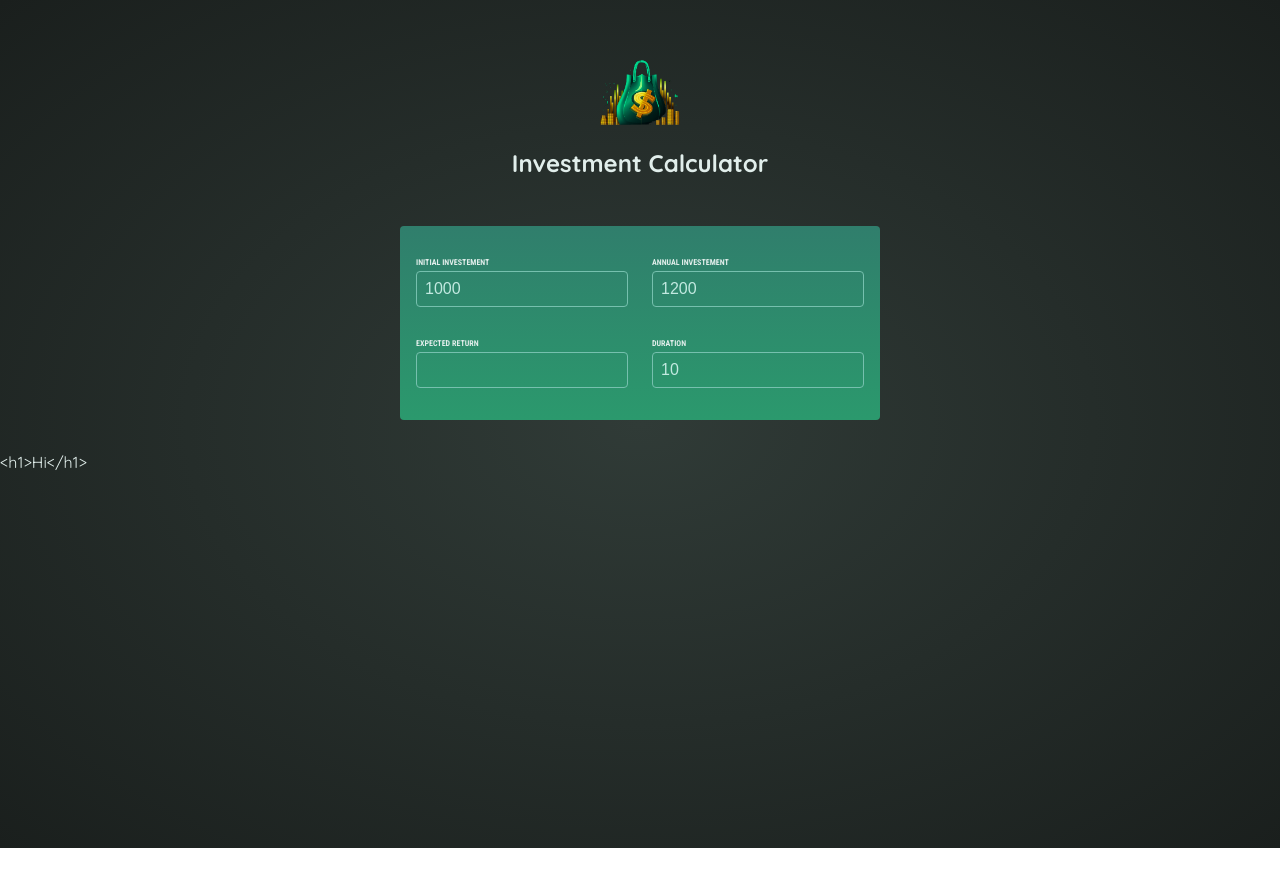
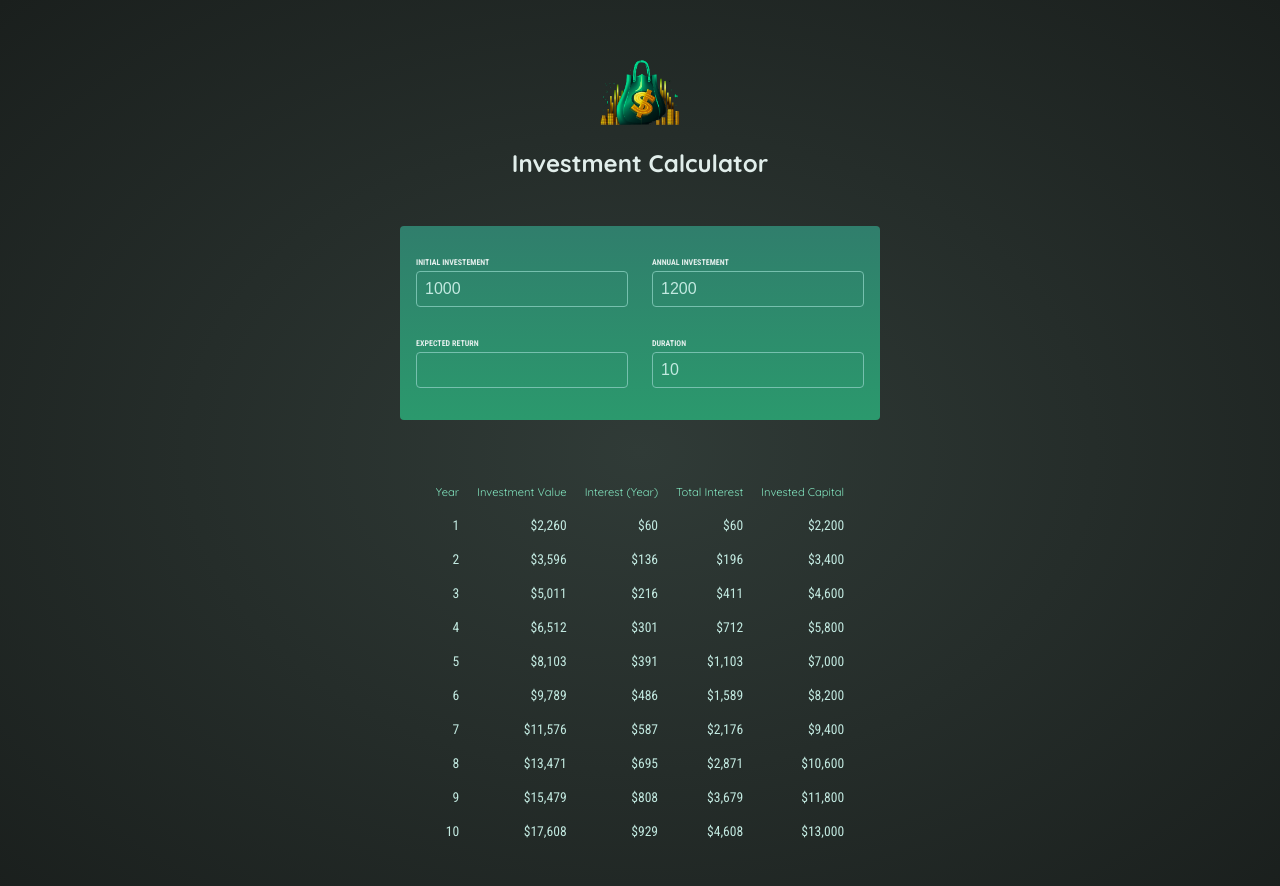
Before and after one commit to alifrazansaputra0997/tutorial-react-udemy-Maximilian, a React (Vite) app: page / in a window 1280 px wide. Shown: the top 886 px of the page. Before the commit the page ends 848 px from the top, so only its background shows below. Built offline with nearby package versions, Linux system fonts and the light colour scheme.

Commit message:
104. Outputting Results in a List & Dereving More Values

```diff
--- a/src/components/Results/Results.jsx
+++ b/src/components/Results/Results.jsx
@@ -1,8 +1,39 @@
-import { calculateInvestmentResults } from "../../util/investment";
+import { calculateInvestmentResults, formatter } from "../../util/investment";
 
 export default function Results({ userInput }) {
-  console.log("userInput", userInput);
   const resultData = calculateInvestmentResults(userInput);
-  console.log("resultData", resultData);
-  return "<h1>Hi</h1>";
+  const initialInvestment =
+    resultData[0].valueEndOfYear -
+    resultData[0].interest -
+    resultData[0].annualInvestment;
+  return (
+    <table id="result">
+      <thead>
+        <tr>
+          <td>Year</td>
+          <td>Investment Value</td>
+          <td>Interest (Year)</td>
+          <td>Total Interest</td>
+          <td>Invested Capital</td>
+        </tr>
+      </thead>
+      <tbody>
+        {resultData.map((data) => {
+          const totalIntereset =
+            data.valueEndOfYear - data.annualInvestment * data.year - initialInvestment;
+            const totalAmountInvesteed = data.valueEndOfYear - totalIntereset;
+
+            return (
+            <tr key={data.year}>
+              <td>{data.year}</td>
+              <td>{formatter.format(data.valueEndOfYear)}</td>
+              <td>{formatter.format(data.interest)}</td>
+              <td>{formatter.format(totalIntereset)}</td>
+              <td>{formatter.format(totalAmountInvesteed)}</td>
+            </tr>
+          );
+        })}
+      </tbody>
+    </table>
+  );
 }
```
